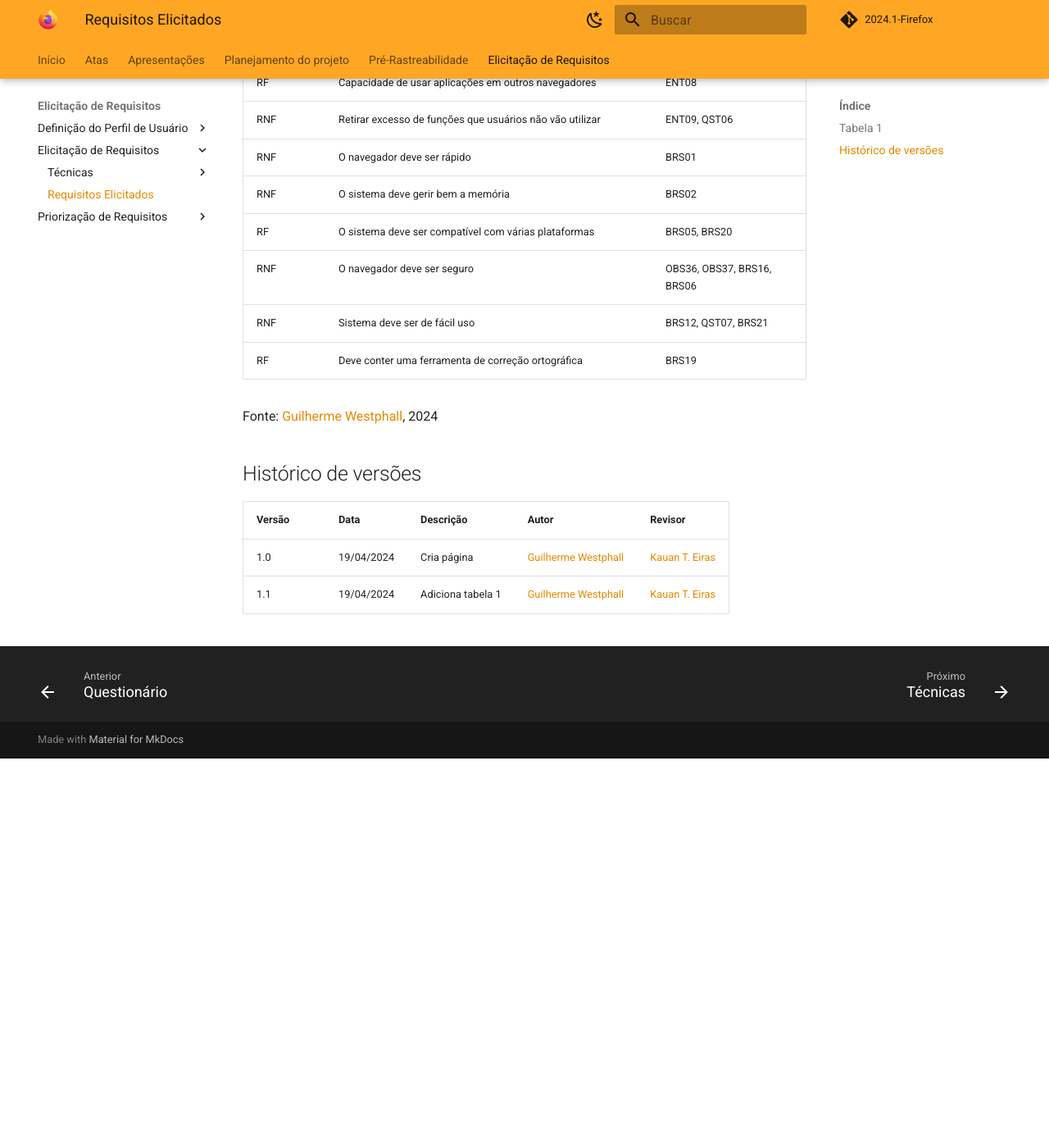
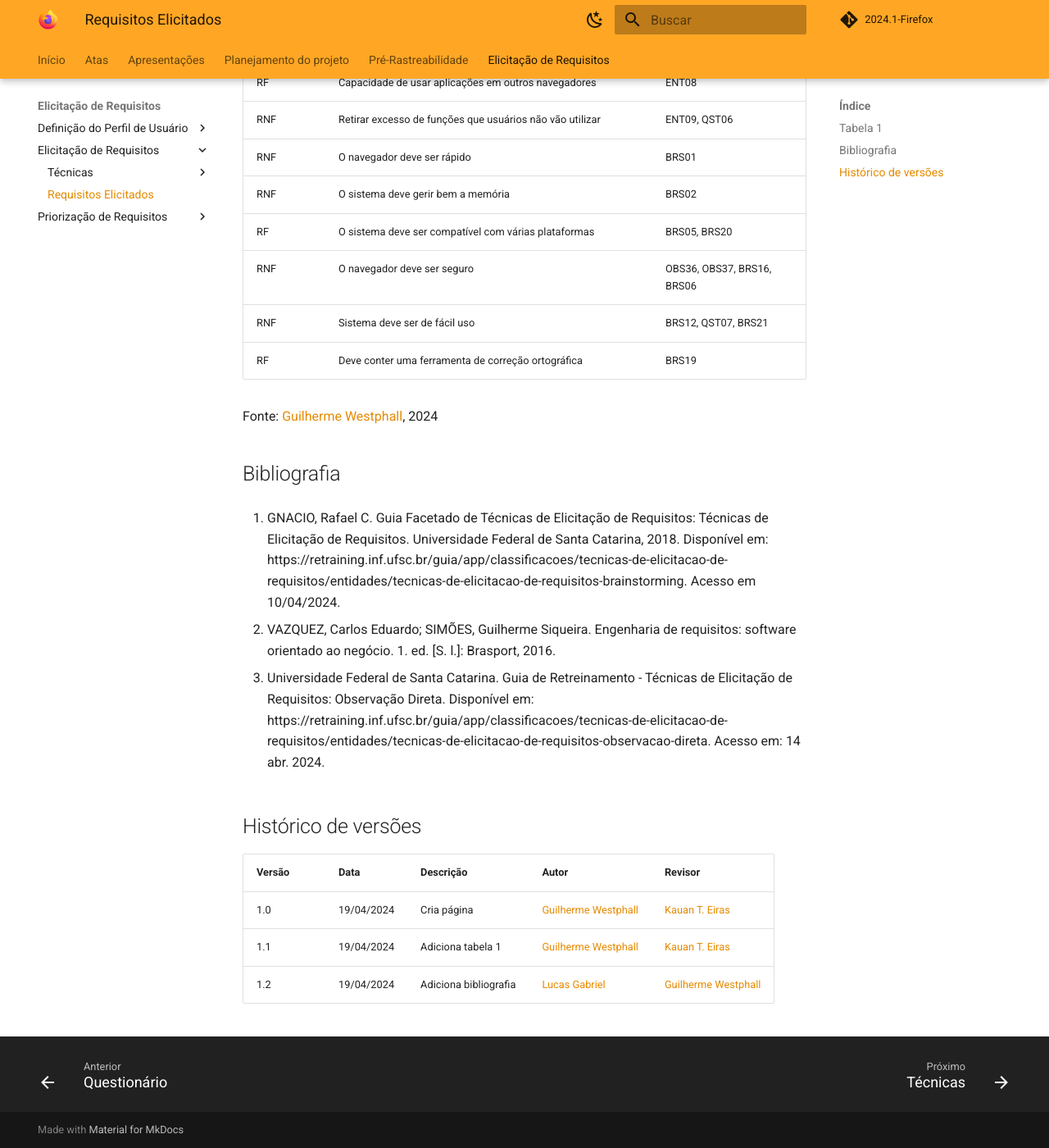
Before and after one commit to martinsglucas/Requisitos-de-Software, an MkDocs documentation site: the page built from docs/elicitacao/tecnicas/requisitos_elicitados.md, in a window 1280 px wide and 1400 px high, scrolled down 2229 px. Shown: the whole window at 82% size. Built offline with MkDocs 1.6.1 and Material for MkDocs 9.7.7, drawn with Linux system fonts in a browser that asks for light colours; comment, search, counter and statistics services are not loaded; before the commit the page ends 3154 px from its top, so only the background shows below that.

Commit message:
adiciona bibliografia de requisitos elicitados

```diff
--- a/docs/elicitacao/tecnicas/requisitos_elicitados.md
+++ b/docs/elicitacao/tecnicas/requisitos_elicitados.md
@@ -60,9 +60,18 @@ A seguinte tabela contém os requisitos elicitados a partir das técnicas utiliz
 
 Fonte: [Guilherme Westphall](https://github.com/west7), 2024
 
+## Bibliografia
+
+1. GNACIO, Rafael C. Guia Facetado de Técnicas de Elicitação de Requisitos: Técnicas de Elicitação de Requisitos. Universidade Federal de Santa Catarina, 2018. Disponível em: https://retraining.inf.ufsc.br/guia/app/classificacoes/tecnicas-de-elicitacao-de-requisitos/entidades/tecnicas-de-elicitacao-de-requisitos-brainstorming. Acesso em 10/04/2024.
+
+2. VAZQUEZ, Carlos Eduardo; SIMÕES, Guilherme Siqueira. Engenharia de requisitos: software orientado ao negócio. 1. ed. [S. l.]: Brasport, 2016.
+
+3. Universidade Federal de Santa Catarina. Guia de Retreinamento - Técnicas de Elicitação de Requisitos: Observação Direta. Disponível em: https://retraining.inf.ufsc.br/guia/app/classificacoes/tecnicas-de-elicitacao-de-requisitos/entidades/tecnicas-de-elicitacao-de-requisitos-observacao-direta. Acesso em: 14 abr. 2024.
+
 ## Histórico de versões
 
 | Versão | Data       | Descrição         | Autor                                           | Revisor                                         |
 | ------ | ---------- | ----------------- | ----------------------------------------------- | ----------------------------------------------- |
 | 1.0    | 19/04/2024 | Cria página       | [Guilherme Westphall](https://github.com/west7) | [Kauan T. Eiras](https://github.com/kauaneiras) |
 | 1.1    | 19/04/2024 | Adiciona tabela 1 | [Guilherme Westphall](https://github.com/west7) | [Kauan T. Eiras](https://github.com/kauaneiras) |
+| 1.2    | 19/04/2024 | Adiciona bibliografia | [Lucas Gabriel](https://github.com/martinsglucas) | [Guilherme Westphall](https://github.com/west7) |
```
Also changed, not shown: site/elicitacao/tecnicas/requisitos_elicitados/index.html, site/search/search_index.json, 1 other file.
